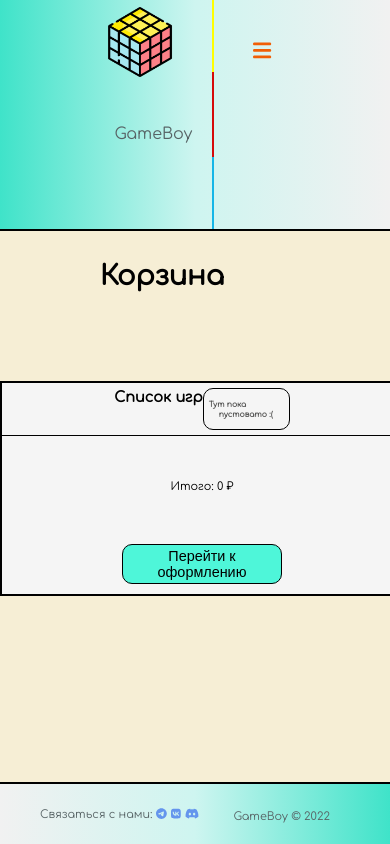
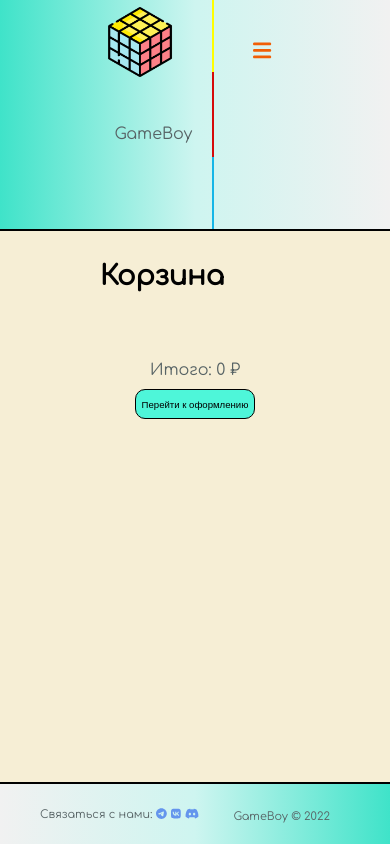
Before and after one commit to Bula2/gamestore, a React (Create React App) app: page /basket in a window 390 px wide. Built offline with nearby package versions, Linux system fonts and the light colour scheme.

Commit message:
adaptive updates of basket page

```diff
--- a/src/components/Basket/Basket.module.scss
+++ b/src/components/Basket/Basket.module.scss
@@ -156,6 +156,10 @@
   }
 }
 
+.buy_menu_mobile{
+  display: none;
+}
+
 @media (max-width: 1100px) {
 
   .list_menu {
@@ -216,7 +220,7 @@
   }
 }
 
-@media (max-width: 430px){
+@media (max-width: 480px){
   .link_to_shop{
     display: none;
   }
@@ -224,43 +228,50 @@
   .basket_list {
     width: 20%;
   }
+}
 
-  .buy_menu {
+@media (max-width: 420px) {
+
+  .basket_list{
+    width: 60%;
+    margin-left: 10px;
+    .basket_item{
+      width: 60%;
+      margin: 10px 5px;
+    }
+  }
+
+  .buy_menu{
+    display: none;
+  }
+
+  .buy_menu_mobile{
+    display: flex;
+    flex-direction: column;
     justify-content: center;
-
-    .header_buy_menu {
-      padding: 5px;
-      justify-content: center;
-
-      span {
-        font-size: .9em;
-      }
-
-      .buy_menu_info {
-        border-radius: 10px;
-        width: 60px;
-        border: 1px solid black;
-        font-size: 0.55em;
-        padding-left: 15px;
+    text-align: center;
+    .buy_menu_sum_mobile{
+      span{
+        color: $text-color;
       }
     }
-
-    .buy_menu_sum {
-      span {
-        font-size: 0.7em;
-      }
-    }
-
-    .buy_menu_button {
-      margin: 10% auto 0;
-
-      button {
-        width: 160px;
-        height: 40px;
-        font-size: .9em;
-
+    .buy_menu_button_mobile{
+      button{
+        background-color: $button-color;
+        margin-top: 10px;
+        margin-bottom: 10px;
+        width: 120px;
+        height: 30px;
+        border: 1.5px solid black;
+        border-radius: 10px;
+        font-size: 0.6em;
+        &:hover, &:active {
+          border: 2.5px solid black;
+        }
       }
     }
   }
 
+
+
 }
--- a/src/components/Basket/BasketBuyMenu.jsx
+++ b/src/components/Basket/BasketBuyMenu.jsx
@@ -10,6 +10,7 @@ const BasketBuyMenu = ({basketItems}) => {
     })
 
     return (
+        <>
             <div className={cls.buy_menu}>
                 <div className={cls.header_buy_menu}>
                     <div>
@@ -35,10 +36,16 @@ const BasketBuyMenu = ({basketItems}) => {
                 <div className={cls.buy_menu_button}>
                     <button>Перейти к оформлению</button>
                 </div>
-            <div>
-
+            </div>
+            <div className={cls.buy_menu_mobile}>
+                <div className={cls.buy_menu_sum_mobile}>
+                    <span>Итого: {sum} &#8381;</span>
+                </div>
+                <div className={cls.buy_menu_button_mobile}>
+                    <button>Перейти к оформлению</button>
                 </div>
             </div>
+        </>
 
     )
 }
--- a/src/components/Basket/BasketItem.jsx
+++ b/src/components/Basket/BasketItem.jsx
@@ -19,6 +19,7 @@ const BasketItem = ({id, title, platform, price, photo, delItemFromBasket}) => {
             </div>
         </div>
 
+
     )
 }
 
```
Also changed, not shown: package.json (+7 -1 lines), 1 other file (tests, documents, lock files or other folders). Lines whose indentation alone changed are shown as unchanged.
